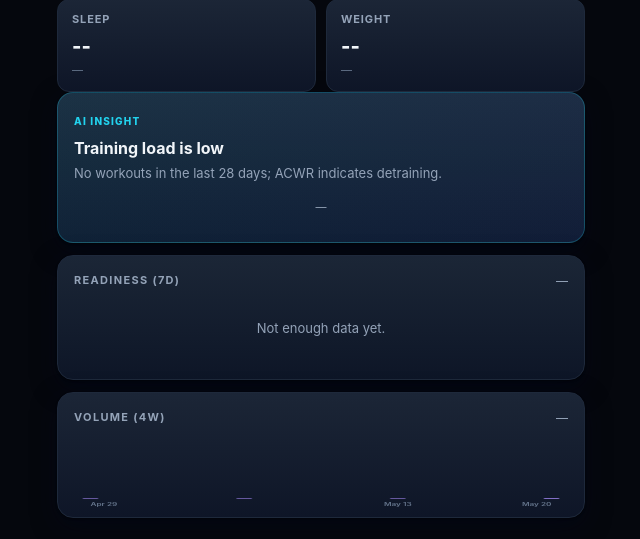
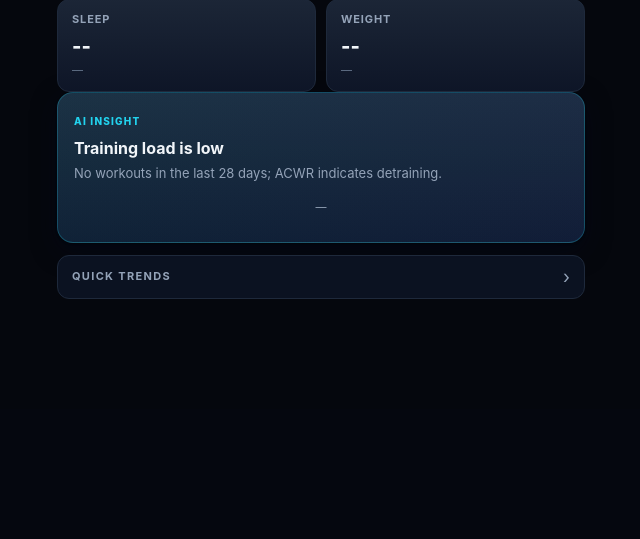
Before and after one commit to villarrealwesley79-del/fitness-dashboard, a Flask app: page / in a window 1280 px wide. Shown: the part 1031-1570 px from the top of the page, without its empty margins (319-959 px from the left). After the commit the page ends 1330 px from the top, so only its background shows below. Run offline with Flask 3, Linux system fonts and the light colour scheme; the visitor is signed in with stand-in values (Sample User, id 1); data that the repository does not hold is empty; some libraries are stand-ins or nearby versions.

Commit message:
FIT-110: Collapse trend cards into "Quick trends" expander
Wraps the 7D readiness and 4W volume trend cards in a single closed-
by-default <details class="quick-trends"> on the Dashboard. Reduces
scroll length; the charts stay one tap away.

- HTML: <details><summary>QUICK TRENDS ›</summary>…</details> wrap
  around the two existing trend-card divs. Nothing else changes.
- CSS: card-styled summary (44pt tap target), caret rotates 90° on
  open. Uses native <details> for state — no JS.
- No JS changes. Chart renderers fire on page load against the
  hidden canvases inside the closed details; they re-flow correctly
  when the user expands.

Original ticket scope ("add a new decision stack at top") was
descoped — exploration showed FIT-1/47/88/105 already absorbed
their outputs into the reco-card. This tight scope removes
duplication risk while still cutting the dashboard's visual length.

Co-Authored-By: Claude Opus 4.7 (1M context) <noreply@anthropic.com>

```diff
--- a/static/css/style.css
+++ b/static/css/style.css
@@ -507,6 +507,52 @@ h2, h3, h4 { margin: 0; color: var(--fg-0); }
 }
 .chart-holder.chart-tall { height: 140px; }
 .chart-holder svg { display: block; width: 100%; height: 100%; }
+
+/* FIT-110: collapse the lower-priority trend cards behind a single
+   "Quick trends" expander. Uses native <details> so no JS state is
+   needed; the chart renderers run on page load against the hidden
+   canvases without issue. */
+.quick-trends {
+    margin-bottom: 14px;
+}
+.quick-trends-summary {
+    display: flex;
+    align-items: center;
+    justify-content: space-between;
+    padding: 12px 14px;
+    border-radius: 12px;
+    background: rgba(15,23,42,0.7);
+    border: 1px solid var(--border-1);
+    cursor: pointer;
+    list-style: none;
+    min-height: 44px;
+}
+.quick-trends-summary::-webkit-details-marker { display: none; }
+.quick-trends-summary:hover { background: rgba(15,23,42,0.85); }
+.quick-trends-label {
+    font-size: 11px;
+    font-weight: 700;
+    letter-spacing: 0.12em;
+    color: var(--fg-dim);
+}
+.quick-trends-caret {
+    color: var(--fg-dim);
+    font-size: 18px;
+    line-height: 1;
+    transition: transform 160ms ease;
+}
+.quick-trends[open] .quick-trends-caret { transform: rotate(90deg); }
+.quick-trends[open] .quick-trends-summary {
+    border-bottom-left-radius: 0;
+    border-bottom-right-radius: 0;
+    border-bottom: 0;
+}
+.quick-trends-body {
+    display: flex;
+    flex-direction: column;
+    gap: 12px;
+    padding-top: 12px;
+}
 
 /* ======================= METRIC GRID (Vitals) ======================= */
 
--- a/templates/index.html
+++ b/templates/index.html
@@ -8,7 +8,7 @@
     <meta name="apple-mobile-web-app-status-bar-style" content="black-translucent">
     <title>AI Coach Feed</title>
     <link rel="manifest" href="/manifest.json">
-    <link rel="stylesheet" href="/static/css/style.css?v=20260520-fit107-food-log-sheet">
+    <link rel="stylesheet" href="/static/css/style.css?v=20260520-fit110-quick-trends">
 </head>
 <body>
     <div class="app-shell">
@@ -195,6 +195,15 @@
                 <div class="insight-sparkline" id="insight-sparkline"></div>
             </div>
 
+            <!-- FIT-110: collapse the two lower-priority trend charts behind
+                 a single closed-by-default <details> expander. Reduces
+                 dashboard scroll length; charts stay one tap away. -->
+            <details class="quick-trends" id="dash-quick-trends">
+                <summary class="quick-trends-summary">
+                    <span class="quick-trends-label">QUICK TRENDS</span>
+                    <span class="quick-trends-caret" aria-hidden="true">›</span>
+                </summary>
+                <div class="quick-trends-body">
                     <div class="card trend-card">
                         <div class="card-head">
                             <div class="card-label">READINESS (7D)</div>
@@ -210,6 +219,8 @@
                         </div>
                         <div class="chart-holder" id="chart-volume-4w"></div>
                     </div>
+                </div>
+            </details>
         </section>
 
         <!-- ============ VITALS TAB ============ -->
@@ -1227,6 +1238,6 @@
 
     <div id="toast-host" class="toast-host"></div>
 
-    <script src="/static/js/app.js?v=20260520-fit107-food-log-sheet"></script>
+    <script src="/static/js/app.js?v=20260520-fit110-quick-trends"></script>
 </body>
 </html>
```
Lines whose indentation alone changed are shown as unchanged.
